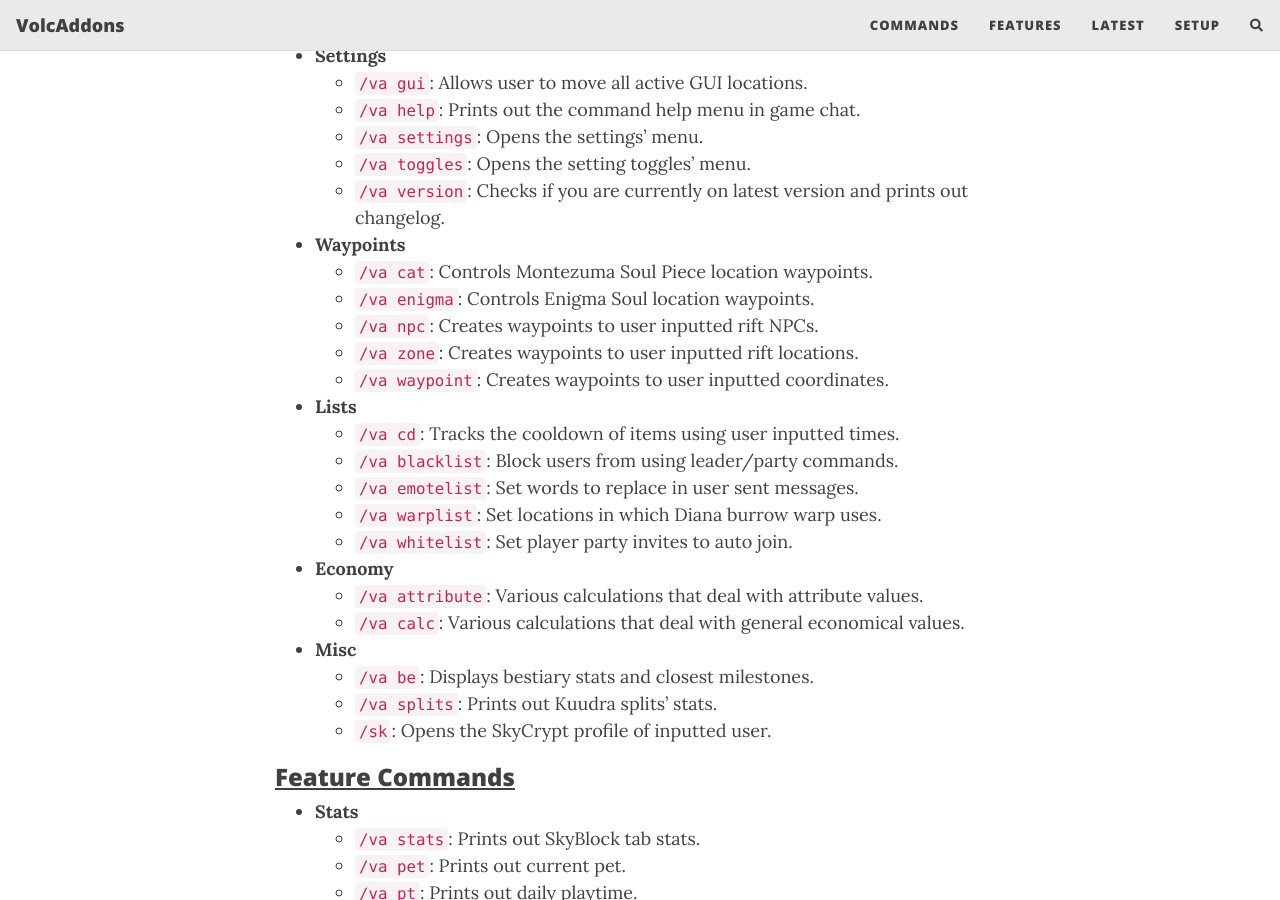
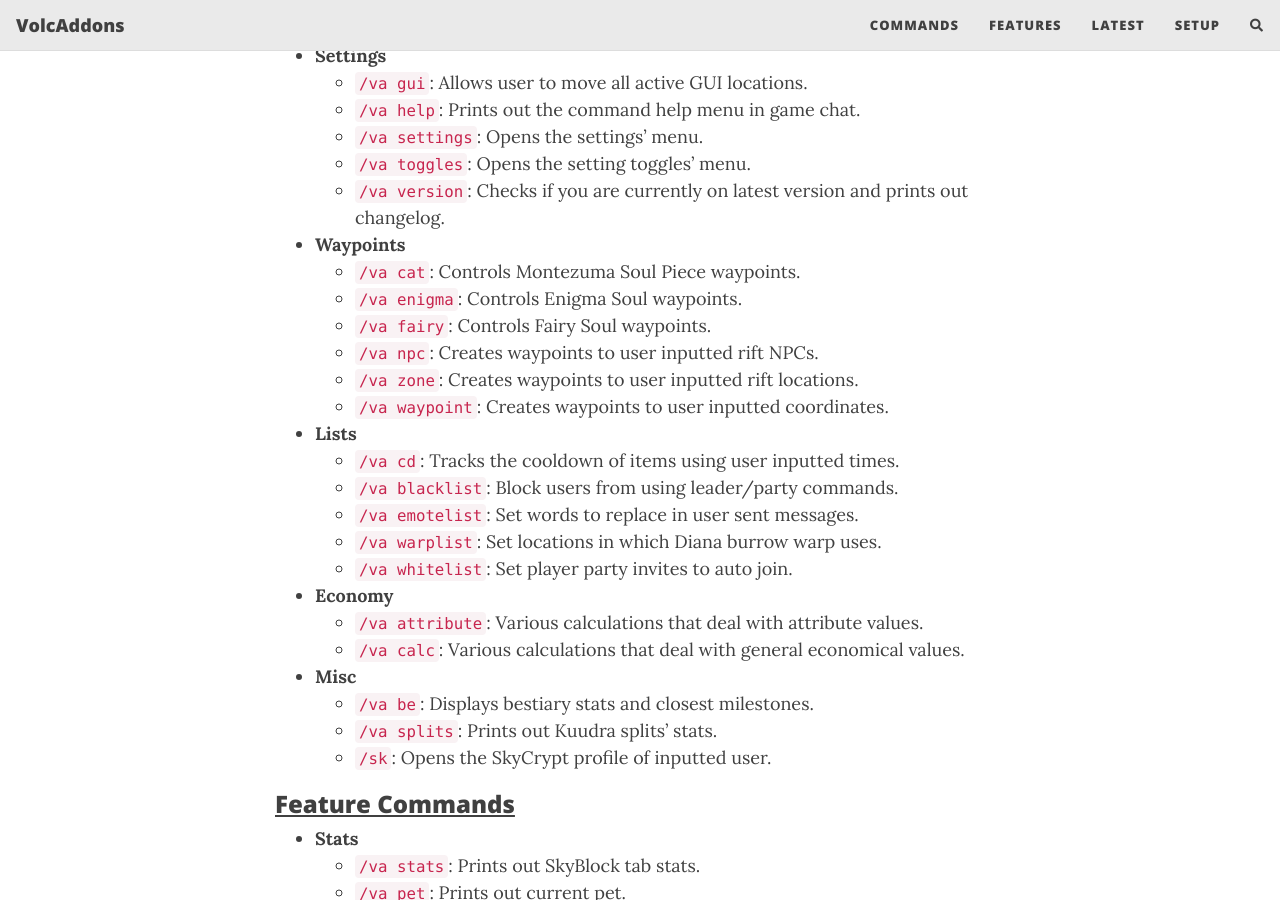
Before and after one commit to zhenga8533/VolcAddons, a Jekyll site: the page built from docs/commands.md, in a window 1280 px wide and 900 px high, scrolled down 316 px. Built offline with Jekyll 4.4.1, drawn with Linux system fonts in a browser that asks for light colours; nearby versions of some CDN libraries; comment, search, counter and statistics services are not loaded.

Commit message:
Update commands.md

```diff
--- a/docs/commands.md
+++ b/docs/commands.md
@@ -12,8 +12,9 @@ subtitle: List of every non-gui related commands.
     - `/va toggles`: Opens the setting toggles' menu.
     - `/va version`: Checks if you are currently on latest version and prints out changelog.
 - **Waypoints**
-    - `/va cat`: Controls Montezuma Soul Piece location waypoints.
-    - `/va enigma`: Controls Enigma Soul location waypoints.
+    - `/va cat`: Controls Montezuma Soul Piece waypoints.
+    - `/va enigma`: Controls Enigma Soul waypoints.
+    - `/va fairy`: Controls Fairy Soul waypoints.
     - `/va npc`: Creates waypoints to user inputted rift NPCs.
     - `/va zone`: Creates waypoints to user inputted rift locations.
     - `/va waypoint`: Creates waypoints to user inputted coordinates.
```
